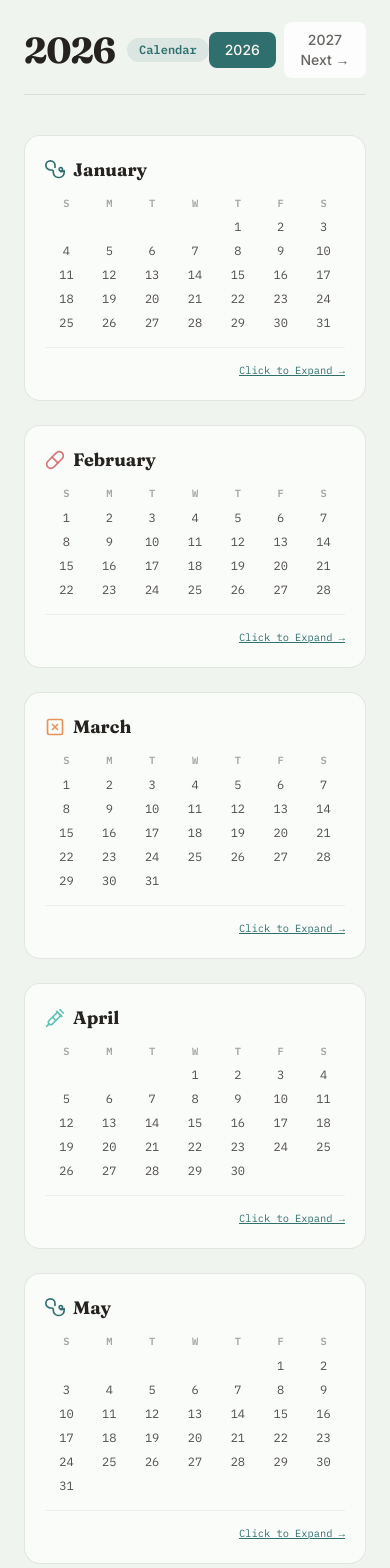
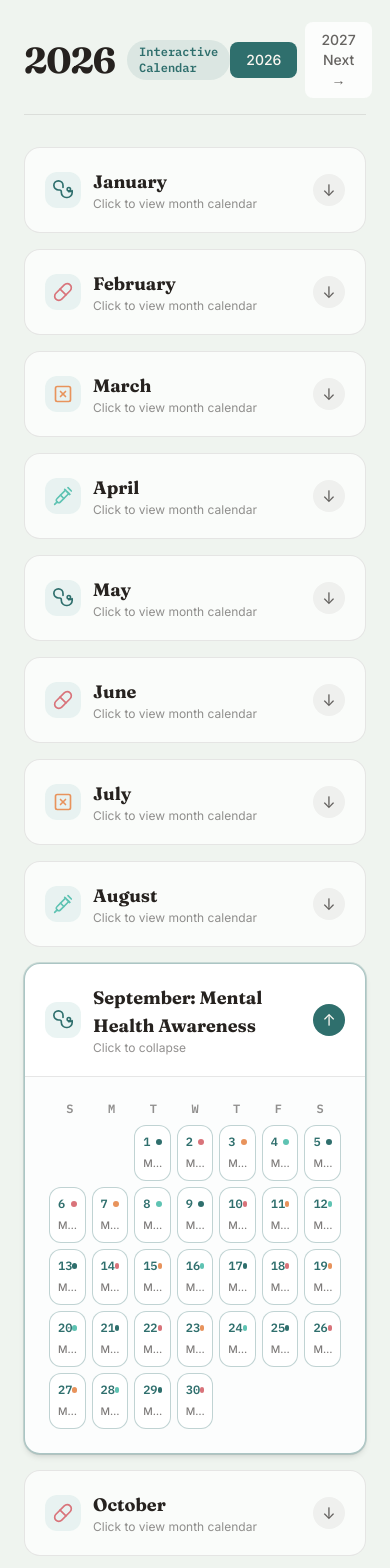
Before and after one commit to hanukolli/hands-of-care-, a Next.js app: page / in a window 390 px wide. Shown: the part 5900-7468 px from the top of the page. Built offline with nearby package versions, Linux system fonts and the light colour scheme.

Commit message:
Update MonthlyFeature.tsx

```diff
--- a/components/MonthlyFeature.tsx
+++ b/components/MonthlyFeature.tsx
@@ -4,28 +4,28 @@ import React, { useState } from "react";
 import Reveal from "./Reveal";
 import { monthlyFeature, site } from "@/lib/content";
 
-// Cute Medical Icons
+// Cute Medical Icons for each month
 const MedicalIcons: Record<number, React.ReactNode> = {
-  0: ( // Heartbeat / Stethoscope
+  0: (
     <svg className="w-5 h-5 text-teal shrink-0" viewBox="0 0 24 24" fill="none" stroke="currentColor" strokeWidth="2" strokeLinecap="round" strokeLinejoin="round">
       <path d="M19 14c1.49 0 2.87-.47 4-1.26V15c0 3.31-2.69 6-6 6h-1a6 6 0 0 1-6-6v-1a2 2 0 0 0-2-2H6.83A6.002 6.002 0 0 1 1 6.5C1 3.46 3.46 1 6.5 1S12 3.46 12 6.5V9" />
       <circle cx="19" cy="11" r="2" />
     </svg>
   ),
-  1: ( // Pill / Medicine
+  1: (
     <svg className="w-5 h-5 text-coral shrink-0" viewBox="0 0 24 24" fill="none" stroke="currentColor" strokeWidth="2" strokeLinecap="round" strokeLinejoin="round">
       <path d="m10.5 20.5 10-10a4.95 4.95 0 1 0-7-7l-10 10a4.95 4.95 0 1 0 7 7Z" />
       <path d="m8.5 8.5 7 7" />
     </svg>
   ),
-  2: ( // Bandage / Care
+  2: (
     <svg className="w-5 h-5 text-peach shrink-0" viewBox="0 0 24 24" fill="none" stroke="currentColor" strokeWidth="2" strokeLinecap="round" strokeLinejoin="round">
       <rect width="18" height="18" x="3" y="3" rx="2" />
       <path d="m9 15 6-6" />
       <path d="m15 15-6-6" />
     </svg>
   ),
-  3: ( // Syringe / Health
+  3: (
     <svg className="w-5 h-5 text-mint shrink-0" viewBox="0 0 24 24" fill="none" stroke="currentColor" strokeWidth="2" strokeLinecap="round" strokeLinejoin="round">
       <path d="m18 2 4 4" />
       <path d="m17 7 3 3" />
@@ -39,39 +39,52 @@ const MedicalIcons: Record<number, React.ReactNode> = {
 
 interface MonthData {
   name: string;
+  displayName: string;
   daysCount: number;
-  startDayOfWeek: number; // 0 = Sun, 1 = Mon, ..., 6 = Sat
-  topic?: string;
+  startDayOfWeek: number; // 0 = Sun, 1 = Mon, ...
+  badge?: string;
 }
 
 const months2026: MonthData[] = [
-  { name: "January", daysCount: 31, startDayOfWeek: 4 },
-  { name: "February", daysCount: 28, startDayOfWeek: 0 },
-  { name: "March", daysCount: 31, startDayOfWeek: 0 },
-  { name: "April", daysCount: 30, startDayOfWeek: 3 },
-  { name: "May", daysCount: 31, startDayOfWeek: 5 },
-  { name: "June", daysCount: 30, startDayOfWeek: 1 },
-  { name: "July", daysCount: 31, startDayOfWeek: 3 },
-  { name: "August", daysCount: 31, startDayOfWeek: 6 },
-  { name: "September", daysCount: 30, startDayOfWeek: 2, topic: "Mental Health Awareness" },
-  { name: "October", daysCount: 31, startDayOfWeek: 4 },
-  { name: "November", daysCount: 30, startDayOfWeek: 0 },
-  { name: "December", daysCount: 31, startDayOfWeek: 2 },
+  { name: "January", displayName: "January", daysCount: 31, startDayOfWeek: 4 },
+  { name: "February", displayName: "February", daysCount: 28, startDayOfWeek: 0 },
+  { name: "March", displayName: "March", daysCount: 31, startDayOfWeek: 0 },
+  { name: "April", displayName: "April", daysCount: 30, startDayOfWeek: 3 },
+  { name: "May", displayName: "May", daysCount: 31, startDayOfWeek: 5 },
+  { name: "June", displayName: "June", daysCount: 30, startDayOfWeek: 1 },
+  { name: "July", displayName: "July", daysCount: 31, startDayOfWeek: 3 },
+  { name: "August", displayName: "August", daysCount: 31, startDayOfWeek: 6 },
+  {
+    name: "September",
+    displayName: "September: Mental Health Awareness",
+    daysCount: 30,
+    startDayOfWeek: 2,
+    badge: "Mental Health Awareness"
+  },
+  { name: "October", displayName: "October", daysCount: 31, startDayOfWeek: 4 },
+  { name: "November", displayName: "November", daysCount: 30, startDayOfWeek: 0 },
+  { name: "December", displayName: "December", daysCount: 31, startDayOfWeek: 2 },
 ];
 
 const months2027: MonthData[] = [
-  { name: "January", daysCount: 31, startDayOfWeek: 5 },
-  { name: "February", daysCount: 28, startDayOfWeek: 1 },
-  { name: "March", daysCount: 31, startDayOfWeek: 1 },
-  { name: "April", daysCount: 30, startDayOfWeek: 4 },
-  { name: "May", daysCount: 31, startDayOfWeek: 6 },
-  { name: "June", daysCount: 30, startDayOfWeek: 2 },
-  { name: "July", daysCount: 31, startDayOfWeek: 4 },
-  { name: "August", daysCount: 31, startDayOfWeek: 0 },
-  { name: "September", daysCount: 30, startDayOfWeek: 3, topic: "Mental Health Awareness" },
-  { name: "October", daysCount: 31, startDayOfWeek: 5 },
-  { name: "November", daysCount: 30, startDayOfWeek: 1 },
-  { name: "December", daysCount: 31, startDayOfWeek: 3 },
+  { name: "January", displayName: "January", daysCount: 31, startDayOfWeek: 5 },
+  { name: "February", displayName: "February", daysCount: 28, startDayOfWeek: 1 },
+  { name: "March", displayName: "March", daysCount: 31, startDayOfWeek: 1 },
+  { name: "April", displayName: "April", daysCount: 30, startDayOfWeek: 4 },
+  { name: "May", displayName: "May", daysCount: 31, startDayOfWeek: 6 },
+  { name: "June", displayName: "June", daysCount: 30, startDayOfWeek: 2 },
+  { name: "July", displayName: "July", daysCount: 31, startDayOfWeek: 4 },
+  { name: "August", displayName: "August", daysCount: 31, startDayOfWeek: 0 },
+  {
+    name: "September",
+    displayName: "September: Mental Health Awareness",
+    daysCount: 30,
+    startDayOfWeek: 3,
+    badge: "Mental Health Awareness"
+  },
+  { name: "October", displayName: "October", daysCount: 31, startDayOfWeek: 5 },
+  { name: "November", displayName: "November", daysCount: 30, startDayOfWeek: 1 },
+  { name: "December", displayName: "December", daysCount: 31, startDayOfWeek: 3 },
 ];
 
 const weekDays = ["S", "M", "T", "W", "T", "F", "S"];
@@ -79,17 +92,17 @@ const accents = ["bg-teal", "bg-coral", "bg-peach", "bg-mint"];
 
 export default function MonthlyFeature() {
   const [year, setYear] = useState<2026 | 2027>(2026);
-  const [selectedMonth, setSelectedMonth] = useState<MonthData | null>(null);
+  const [openMonth, setOpenMonth] = useState<string | null>("September"); // Default open September
 
   const currentMonths = year === 2026 ? months2026 : months2027;
 
-  const handleMonthClick = (m: MonthData) => {
-    setSelectedMonth((prev) => (prev?.name === m.name ? null : m));
+  const toggleDropdown = (monthName: string) => {
+    setOpenMonth((prev) => (prev === monthName ? null : monthName));
   };
 
   return (
     <section id="awareness" className="border-y border-ink/10 bg-teal-light/40 py-20">
-      <div className="mx-auto max-w-6xl px-6">
+      <div className="mx-auto max-w-5xl px-6">
         <Reveal className="mb-8 max-w-xl">
           <span className="eyebrow text-teal">{monthlyFeature.eyebrow}</span>
           <h2 className="mt-3 font-display text-3xl font-semibold text-ink sm:text-4xl">
@@ -98,21 +111,18 @@ export default function MonthlyFeature() {
           <p className="mt-4 font-body text-ink/70">{monthlyFeature.intro}</p>
         </Reveal>
 
-        {/* Year Navigation Bar */}
-        <div className="mb-10 flex items-center justify-between border-b border-ink/10 pb-4">
+        {/* Year Switcher Header */}
+        <div className="mb-8 flex items-center justify-between border-b border-ink/10 pb-4">
           <div className="flex items-center gap-3">
             <h3 className="font-display text-4xl font-bold tracking-tight text-ink">{year}</h3>
             <span className="rounded-full bg-teal/10 px-3 py-1 font-mono text-xs font-semibold text-teal">
-              Calendar
+              Interactive Calendar
             </span>
           </div>
 
           <div className="flex items-center gap-2">
             <button
-              onClick={() => {
-                setYear(2026);
-                setSelectedMonth(null);
-              }}
+              onClick={() => setYear(2026)}
               className={`rounded-lg px-4 py-2 font-body text-sm font-medium transition ${
                 year === 2026
                   ? "bg-teal text-linen shadow-xs"
@@ -122,10 +132,7 @@ export default function MonthlyFeature() {
               2026
             </button>
             <button
-              onClick={() => {
-                setYear(2027);
-                setSelectedMonth(null);
-              }}
+              onClick={() => setYear(2027)}
               className={`rounded-lg px-4 py-2 font-body text-sm font-medium transition ${
                 year === 2027
                   ? "bg-teal text-linen shadow-xs"
@@ -137,131 +144,107 @@ export default function MonthlyFeature() {
           </div>
         </div>
 
-        {/* 12-Month Calendar Grid */}
-        <Reveal delay={80} className="grid grid-cols-1 gap-6 sm:grid-cols-2 lg:grid-cols-3">
+        {/* Dropdown Months Accordion List */}
+        <Reveal delay={80} className="space-y-4">
           {currentMonths.map((m, i) => {
-            const isSelected = selectedMonth?.name === m.name;
-            const isSep = m.name === "September";
+            const isOpen = openMonth === m.name;
+            const isSeptember = m.name === "September";
 
             return (
               <div
                 key={m.name}
-                onClick={() => handleMonthClick(m)}
-                className={`group cursor-pointer rounded-2xl border p-5 transition-all duration-200 hover:-translate-y-1 hover:shadow-md ${
-                  isSelected
-                    ? "border-teal bg-white ring-2 ring-teal ring-offset-2"
-                    : "border-ink/10 bg-white/70 hover:bg-white"
+                className={`overflow-hidden rounded-2xl border transition-all duration-300 ${
+                  isOpen
+                    ? "border-teal/40 bg-white shadow-md ring-1 ring-teal/20"
+                    : "border-ink/10 bg-white/70 hover:bg-white hover:border-ink/20"
                 }`}
               >
-                {/* Month Header with Cute Medical Icon */}
-                <div className="mb-3 flex items-center justify-between">
-                  <div className="flex items-center gap-2">
+                {/* Dropdown Toggle Header */}
+                <button
+                  type="button"
+                  onClick={() => toggleDropdown(m.name)}
+                  className="flex w-full items-center justify-between p-5 text-left transition focus:outline-none"
+                >
+                  <div className="flex items-center gap-3">
+                    <div className="rounded-xl bg-teal-light/60 p-2">
                       {MedicalIcons[i % 4]}
-                    <h4 className="font-display text-lg font-bold text-ink">{m.name}</h4>
                     </div>
-                  {isSep && (
-                    <span className="rounded-full bg-teal/15 px-2 py-0.5 font-mono text-[0.65rem] font-bold text-teal">
-                      Mental Health
+                    <div>
+                      <h4 className="font-display text-lg font-bold text-ink">
+                        {m.displayName}
+                      </h4>
+                      <p className="font-body text-xs text-ink/50">
+                        {isOpen ? "Click to collapse" : "Click to view month calendar"}
+                      </p>
+                    </div>
+                  </div>
+
+                  <div className="flex items-center gap-3">
+                    {m.badge && (
+                      <span className="hidden rounded-full bg-teal/15 px-3 py-1 font-mono text-xs font-bold text-teal sm:inline-block">
+                        💚 {m.badge}
                       </span>
                     )}
+                    <div
+                      className={`flex h-8 w-8 items-center justify-center rounded-full bg-ink/5 text-ink/70 transition-transform duration-300 ${
+                        isOpen ? "rotate-180 bg-teal text-linen" : ""
+                      }`}
+                    >
+                      ↓
                     </div>
+                  </div>
+                </button>
 
-                {/* Day of Week Headers */}
-                <div className="mb-1 grid grid-cols-7 text-center font-mono text-[0.65rem] font-semibold text-ink/40">
-                  {weekDays.map((d, idx) => (
-                    <span key={idx}>{d}</span>
+                {/* Expanded Full Month Calendar Content */}
+                {isOpen && (
+                  <div className="border-t border-ink/10 bg-teal-light/10 p-6">
+                    {/* Calendar Days Header */}
+                    <div className="mb-2 grid grid-cols-7 text-center font-mono text-xs font-bold text-ink/50">
+                      {weekDays.map((day, idx) => (
+                        <span key={idx}>{day}</span>
                       ))}
                     </div>
 
-                {/* Month Date Numbers */}
-                <div className="grid grid-cols-7 text-center font-mono text-xs text-ink/80">
-                  {/* Empty cells for padding before day 1 */}
+                    {/* Day Grid */}
+                    <div className="grid grid-cols-7 gap-1.5 text-center font-mono text-xs text-ink">
+                      {/* Empty padding cells for start of month */}
                       {Array.from({ length: m.startDayOfWeek }).map((_, idx) => (
-                    <span key={`empty-${idx}`} />
+                        <div key={`empty-${idx}`} className="h-14 rounded-lg bg-transparent" />
                       ))}
 
-                  {/* Days */}
+                      {/* Day cells */}
                       {Array.from({ length: m.daysCount }).map((_, idx) => {
                         const dayNum = idx + 1;
-                    return (
-                      <span
-                        key={dayNum}
-                        className={`py-1 ${
-                          isSep ? "font-semibold text-teal hover:underline" : "hover:text-teal"
-                        }`}
-                      >
-                        {dayNum}
-                      </span>
-                    );
-                  })}
-                </div>
+                        const accentColor = accents[idx % accents.length];
 
-                <div className="mt-3 border-t border-ink/5 pt-2 text-right">
-                  <span className="font-mono text-[0.65rem] text-teal underline group-hover:opacity-80">
-                    {isSelected ? "Close Schedule" : "Click to Expand →"}
-                  </span>
-                </div>
-              </div>
-            );
-          })}
-        </Reveal>
-
-        {/* Interactive Detailed Schedule View for Selected Month */}
-        {selectedMonth && (
-          <div className="mt-10 rounded-2xl border border-teal/20 bg-white p-6 shadow-lg transition-all">
-            <div className="mb-6 flex flex-wrap items-center justify-between gap-4 border-b border-ink/10 pb-4">
-              <div>
-                <div className="flex items-center gap-2">
-                  <span className="font-display text-2xl font-bold text-ink">
-                    {selectedMonth.name} {year} Schedule
-                  </span>
-                  {selectedMonth.name === "September" && (
-                    <span className="rounded-full bg-teal text-linen px-3 py-1 text-xs font-semibold">
-                      💚 Mental Health Awareness Month
-                    </span>
-                  )}
-                </div>
-                <p className="mt-1 font-body text-xs text-ink/60">
-                  Daily topics and awareness activities for {selectedMonth.name}
-                </p>
-              </div>
-
-              <button
-                onClick={() => setSelectedMonth(null)}
-                className="rounded-full bg-ink/5 px-4 py-1.5 font-body text-xs font-medium text-ink/70 hover:bg-ink/10"
-              >
-                ✕ Close Schedule
-              </button>
-            </div>
-
-            {/* Daily Detailed Grid */}
-            <div className="grid grid-cols-2 gap-3 sm:grid-cols-4 md:grid-cols-6 lg:grid-cols-7">
-              {Array.from({ length: selectedMonth.daysCount }).map((_, i) => {
-                const dayNum = i + 1;
-                const accentClass = accents[i % accents.length];
                         return (
                           <div
                             key={dayNum}
-                    className="flex flex-col justify-between rounded-xl border border-ink/10 bg-teal-light/20 p-3 transition hover:border-teal/50 hover:bg-white"
+                            className={`flex h-14 flex-col justify-between rounded-xl border p-2 transition hover:-translate-y-0.5 hover:shadow-xs ${
+                              isSeptember
+                                ? "border-teal/30 bg-white"
+                                : "border-ink/5 bg-white/80"
+                            }`}
                           >
                             <div className="flex items-center justify-between">
-                      <span className="font-mono text-xs font-bold text-teal">
-                        {selectedMonth.name.slice(0, 3)} {dayNum}
+                              <span className="font-bold text-teal">{dayNum}</span>
+                              <span className={`h-1.5 w-1.5 rounded-full ${accentColor}`} />
+                            </div>
+                            <span className="truncate text-left font-body text-[0.65rem] font-medium text-ink/60">
+                              {isSeptember ? "Mental Health TBA" : "Topic TBA"}
                             </span>
-                      <span className={`h-2 w-2 rounded-full ${accentClass}`} />
-                    </div>
-                    <p className="mt-3 font-body text-xs font-medium text-ink/70">
-                      {selectedMonth.name === "September"
-                        ? "Mental Health Topic TBA"
-                        : selectedMonth.topic ?? "Topic TBA"}
-                    </p>
                           </div>
                         );
                       })}
                     </div>
                   </div>
                 )}
+              </div>
+            );
+          })}
+        </Reveal>
 
+        {/* Call To Action */}
         <Reveal
           delay={160}
           className="mt-12 flex flex-wrap items-center justify-center gap-3 text-center"
```
Lines whose indentation alone changed are shown as unchanged.
